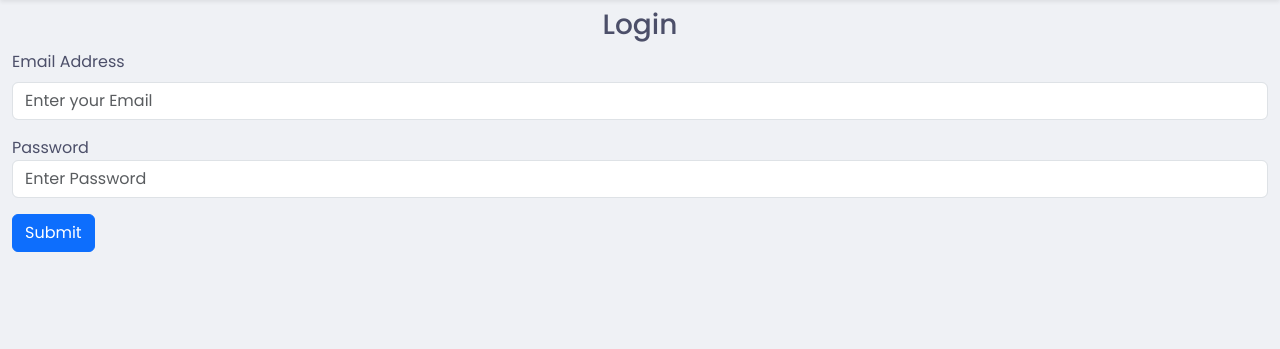
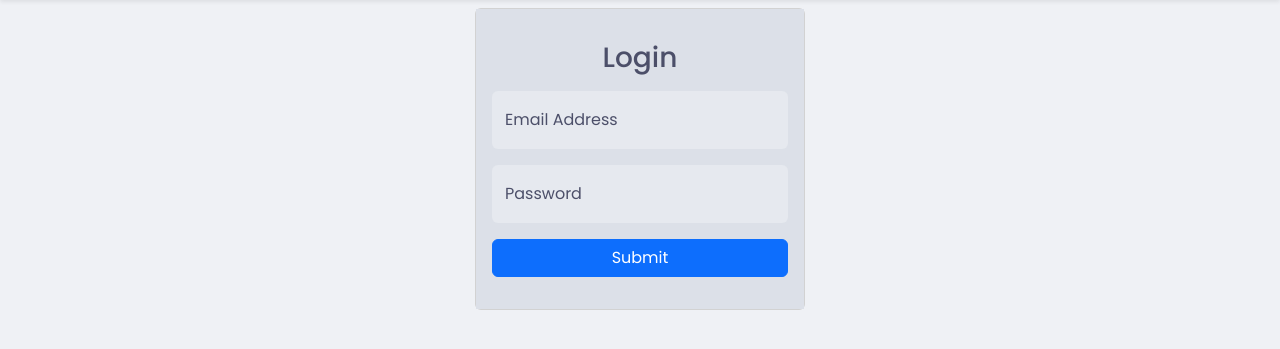
Before and after one commit to fr4nkln11/OnlyNotes, a Flask app: page /login in a window 1280 px wide. Shown: the part 56-405 px from the top of the page. Run offline with Flask 3, Linux system fonts and the light colour scheme.

Commit message:
mod: new login and signup UI

```diff
--- a/src/static/main.css
+++ b/src/static/main.css
@@ -79,16 +79,16 @@ body {
     background-color: var(--mantle);
     color: var(--text);
 }
-.card {
+.note-card {
     background: var(--base);
     border-color: var(--surface2)!important;
     color: var(--text);
 }
 
-.card > .card-body.btn:active {
+.note-card > .card-body.btn:active {
     border-color: var(--crust);
 }
-.card > .card-body.btn:hover {
+.note-card > .card-body.btn:hover {
     border-color: transparent;
     background-color: var(--overlay0);
     color: var(--mantle);
@@ -169,3 +169,18 @@ body {
     color: var(--subtext0);
     font-weight: 500;
 }
+
+.login-form {
+    max-width: 330px;
+}
+
+.login-form-body {
+    background-color: var(--crust);
+    color: var(--text);
+}
+
+.form-input {
+    background-color: var(--mantle);
+    outline: none;
+    border-width: 0;
+}
--- a/src/templates/login.html
+++ b/src/templates/login.html
@@ -4,16 +4,26 @@
 {% endblock %}
 {% block active_login %}active{% endblock %}
 {% block content %}
+    <div class="container">
+        <div class="card login-form m-auto">
+            <div class="card-body login-form-body">
                 <form method="POST">
+                    <div class="my-3">
                         <h3 class="text-center">Login</h3>
-        <div class="mb-3 form-group">
+                    </div>
+                    <div class="mb-3 form-floating">
+                        <input type="email" name="email" id="email" class="form-control form-input" placeholder="Enter your Email">
                         <label for="email" class="form-label">Email Address</label>
-            <input type="email" name="email" id="email" class="form-control" placeholder="Enter your Email">
                     </div>
-        <div class="mb-3 form-group">
+                    <div class="mb-3 form-floating">
+                        <input type="password" name="password" id="password" class="form-control form-input" placeholder="Enter Password">
                         <label for="password">Password</label>
-            <input type="password" name="password" id="password" class="form-control" placeholder="Enter Password">
                     </div>
-        <button class="btn btn-primary" type="submit">Submit</button>
+                    <div class="my-3">
+                        <button class="btn btn-primary w-100" type="submit">Submit</button>
+                    </div>
                 </form>
+            </div>
+        </div>
+    </div>
 {% endblock %}
```
Also changed, not shown: src/templates/sign_up.html (+32 -2 lines). Lines whose indentation alone changed are shown as unchanged.
